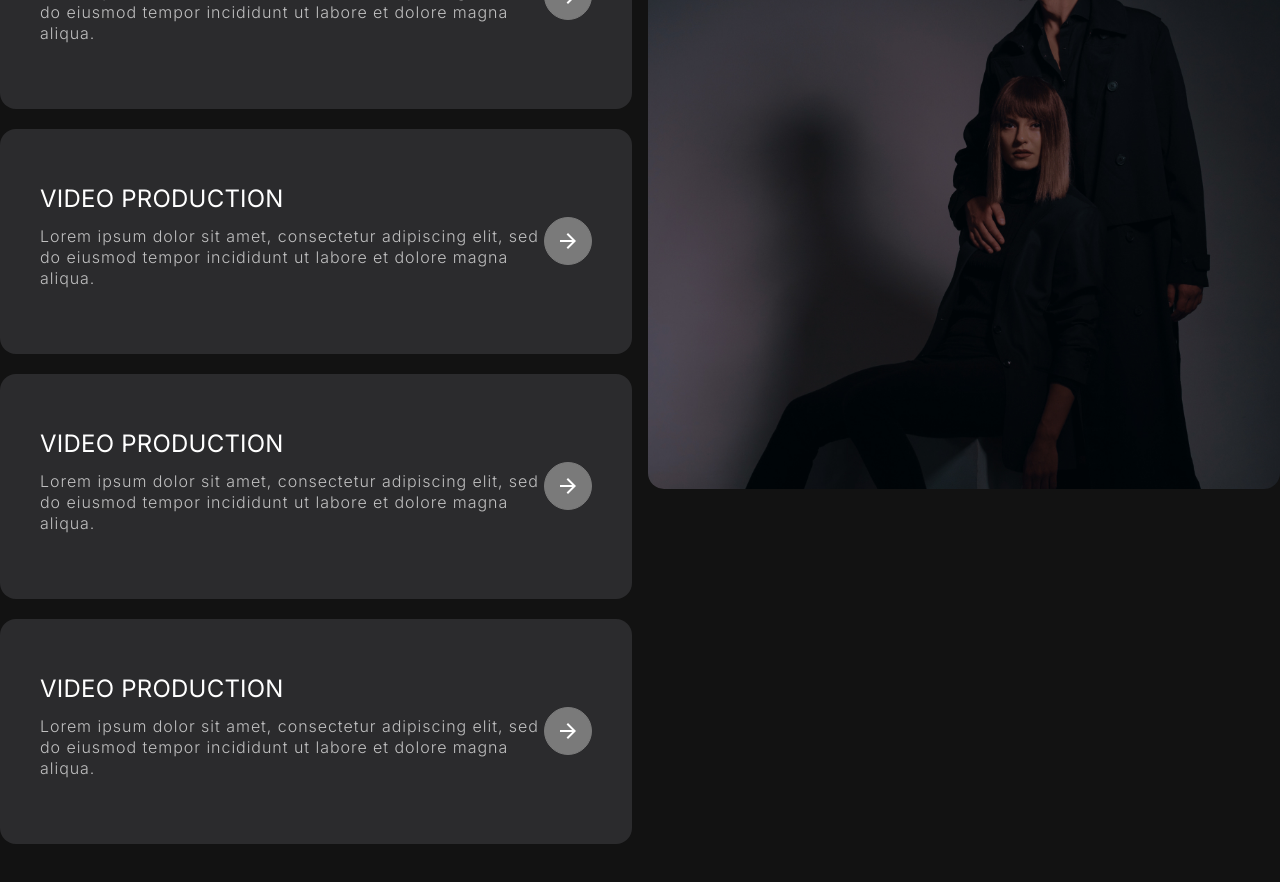
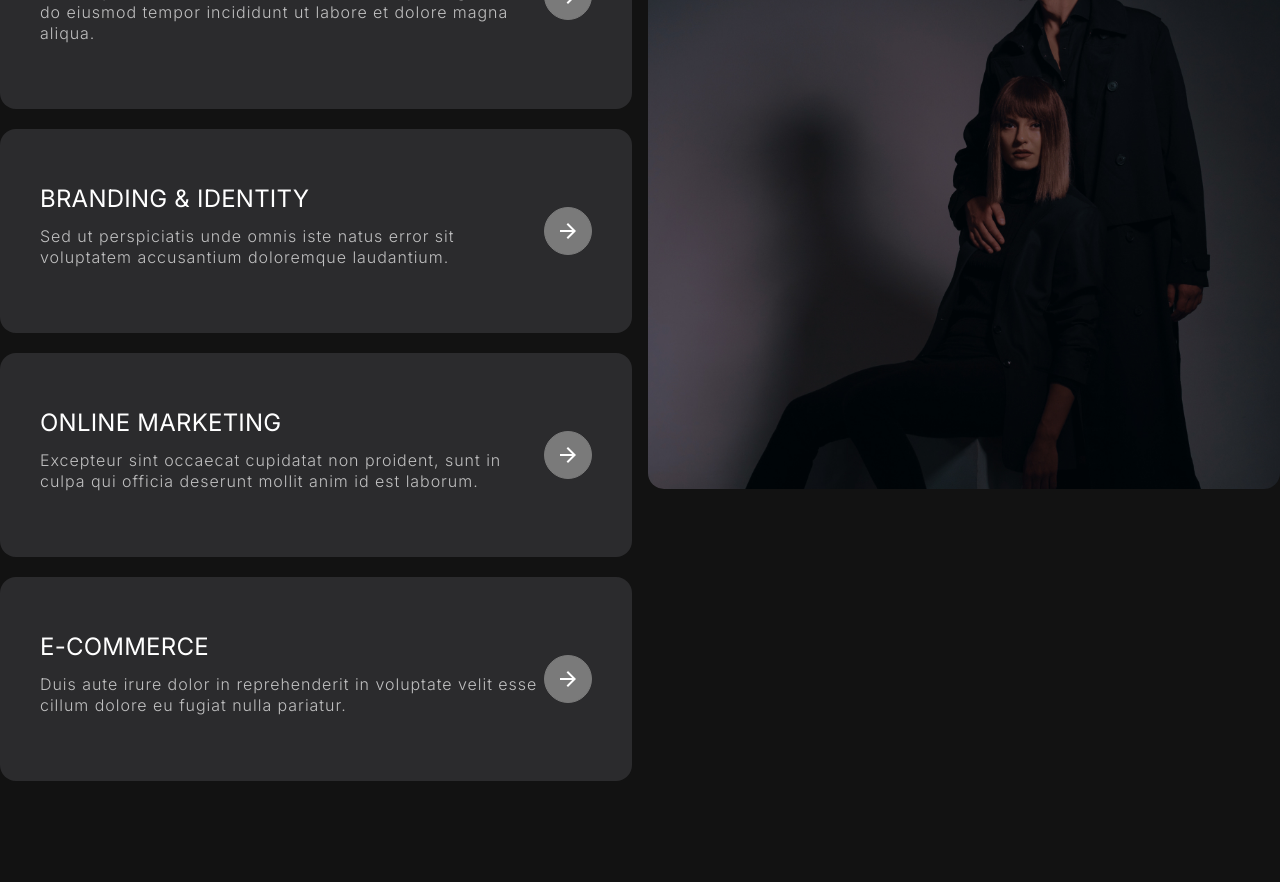
Before and after one commit to syed-shajahan/fashionPortfolio, a Next.js app: page / in a window 1280 px wide. Shown: the part 1800-2682 px from the top of the page. After the commit the page ends 2629 px from the top, so only its background shows below. Built offline with nearby package versions, Linux system fonts and the light colour scheme.

Commit message:
json file mapping

```diff
--- a/src/app/Components/About/styles.ts
+++ b/src/app/Components/About/styles.ts
@@ -1,5 +1,4 @@
 "use client";
-
 import React from "react";
 import styled from "@mui/system/styled";
 import {Box, Typography} from "@mui/material";
--- a/src/app/Components/GridSection/index.tsx
+++ b/src/app/Components/GridSection/index.tsx
@@ -1,19 +1,18 @@
 import React from "react";
-import { styled } from "@mui/material/styles";
 import Box from "@mui/material/Box";
-import Paper from "@mui/material/Paper";
 import Grid from "@mui/material/Unstable_Grid2";
 import { GridWrapBox, GridWrapImg } from "./styles";
 import { CustomContainer } from "../Banner/styles";
 import About from "../About";
 import ListCards from "../List-Cards";
+import listDatas from '../List-Cards/listCards.json';
 const GridSec = () => {
   return (
     <>
       <CustomContainer>
         <Box sx={{ flexGrow: 1, margin: "20px 0px" }}>
           <Grid container spacing={2}>
-            <Grid xs={6}>
+            <Grid lg={6} md={12} sm={12} xs={12}>
               <GridWrapBox>
                 <GridWrapImg
                   src="/assets/images/g-1.jpg"
@@ -22,15 +21,15 @@ const GridSec = () => {
                 />
               </GridWrapBox>
             </Grid>
-            <Grid xs={6}>
+            <Grid lg={6} md={12} sm={12} xs={12}>
               <Box>
                 <About />
               </Box>
             </Grid>
-            <Grid xs={6}>
-              <ListCards />
+            <Grid lg={6} md={12} sm={12} xs={12}>
+              <ListCards listData={listDatas} />
             </Grid>
-            <Grid xs={6}>
+            <Grid lg={6} md={12} sm={12} xs={12}>
               <GridWrapBox sx={{ paddingTop: "97%!important" }}>
                 <GridWrapImg
                   src="/assets/images/g-2.jpg"
--- a/src/app/Components/List-Cards/index.tsx
+++ b/src/app/Components/List-Cards/index.tsx
@@ -9,17 +9,27 @@ import {
 import { Box } from '@mui/material';
 import { AboutSubTxt } from '../About/styles';
 import ArrowForwardIcon from '@mui/icons-material/ArrowForward';
-const ListCards = () => {
+
+export interface IlistDatas{
+  list_Title: string;
+  list_desc:string;
+}
+
+export interface IlistDatasProps{
+  listData: IlistDatas[];
+}
+
+const ListCards:React.FC<IlistDatasProps>=({listData}) => {
   return (
     <>
       <ListBlock>
-        <ListItemBlock>
+        {listData.map((listDatas) => (
+          <ListItemBlock key={listDatas.list_Title}>
             <ListBlockWarp>
               <Box>
-              <ListItemTitle>VIDEO PRODUCTION</ListItemTitle>
+                <ListItemTitle>{listDatas.list_Title}</ListItemTitle>
                 <AboutSubTxt style={{ maxWidth: '536px' }}>
-                Lorem ipsum dolor sit amet, consectetur adipiscing elit, sed do
-                eiusmod tempor incididunt ut labore et dolore magna aliqua.
+                  {listDatas.list_desc}
                 </AboutSubTxt>
               </Box>
               <IcnWrap>
@@ -27,53 +37,7 @@ const ListCards = () => {
               </IcnWrap>
             </ListBlockWarp>
           </ListItemBlock>
-
-        <ListItemBlock>
-          <ListBlockWarp>
-            <Box>
-              <ListItemTitle>VIDEO PRODUCTION</ListItemTitle>
-              <AboutSubTxt style={{ maxWidth: '536px' }}>
-                Lorem ipsum dolor sit amet, consectetur adipiscing elit, sed do
-                eiusmod tempor incididunt ut labore et dolore magna aliqua.
-              </AboutSubTxt>
-            </Box>
-            <IcnWrap>
-              <ArrowForwardIcon />
-            </IcnWrap>
-          </ListBlockWarp>
-        </ListItemBlock>
-
-        <ListItemBlock>
-          <ListBlockWarp>
-            <Box>
-              <ListItemTitle>VIDEO PRODUCTION</ListItemTitle>
-              <AboutSubTxt style={{ maxWidth: '536px' }}>
-                Lorem ipsum dolor sit amet, consectetur adipiscing elit, sed do
-                eiusmod tempor incididunt ut labore et dolore magna aliqua.
-              </AboutSubTxt>
-            </Box>
-            <IcnWrap>
-              <ArrowForwardIcon />
-            </IcnWrap>
-          </ListBlockWarp>
-        </ListItemBlock>
-
-        <ListItemBlock>
-          <ListBlockWarp>
-            <Box>
-              <ListItemTitle>VIDEO PRODUCTION</ListItemTitle>
-              <AboutSubTxt style={{ maxWidth: '536px' }}>
-                Lorem ipsum dolor sit amet, consectetur adipiscing elit, sed do
-                eiusmod tempor incididunt ut labore et dolore magna aliqua.
-              </AboutSubTxt>
-            </Box>
-            <IcnWrap>
-              <ArrowForwardIcon />
-            </IcnWrap>
-          </ListBlockWarp>
-        </ListItemBlock>
-
-
+        ))}
       </ListBlock>
     </>
   );
--- /dev/null
+++ b/src/app/Components/List-Cards/listCards.json
@@ -0,0 +1,18 @@
+[
+    {
+      "list_Title": "VIDEO PRODUCTION",
+      "list_desc": "Lorem ipsum dolor sit amet, consectetur adipiscing elit, sed do eiusmod tempor incididunt ut labore et dolore magna aliqua."
+    },
+    {
+      "list_Title": "BRANDING & IDENTITY",
+      "list_desc": "Sed ut perspiciatis unde omnis iste natus error sit voluptatem accusantium doloremque laudantium."
+    },
+    {
+      "list_Title": "ONLINE MARKETING",
+      "list_desc": "Excepteur sint occaecat cupidatat non proident, sunt in culpa qui officia deserunt mollit anim id est laborum."
+    },
+    {
+      "list_Title": "E-COMMERCE",
+      "list_desc": "Duis aute irure dolor in reprehenderit in voluptate velit esse cillum dolore eu fugiat nulla pariatur."
+    }
+  ]
```
Lines whose indentation alone changed are shown as unchanged.
